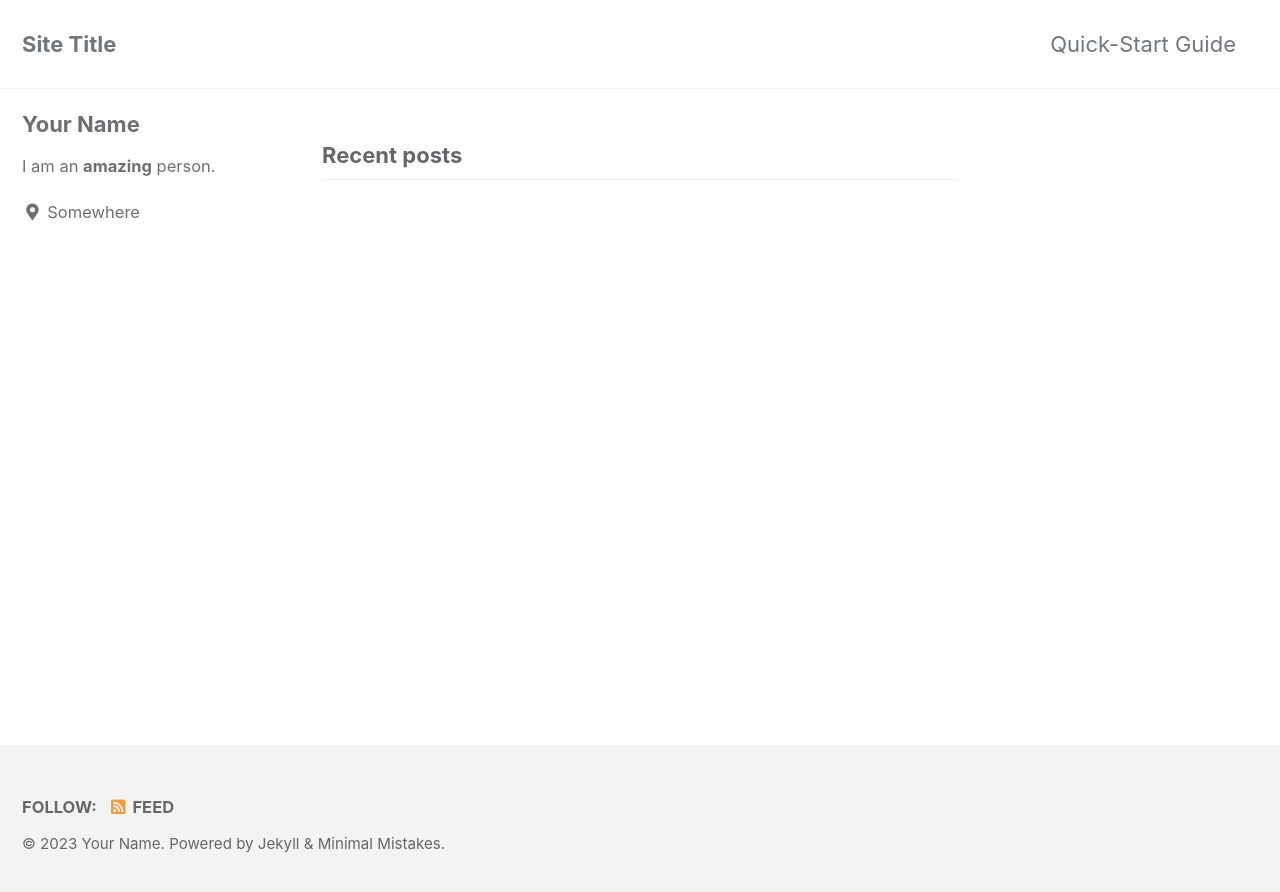
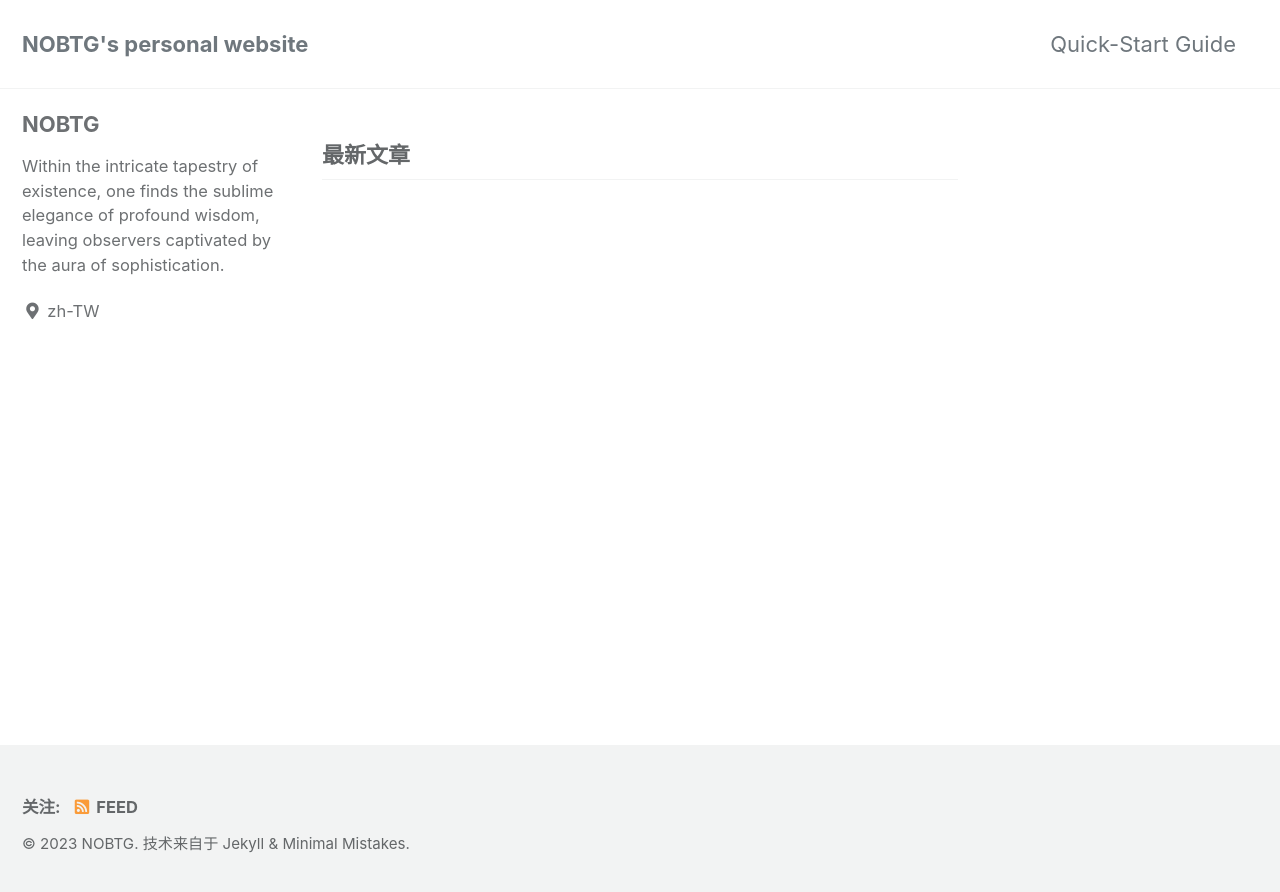
Before and after one commit to NOBTG/NOBTG.github.io, a Jekyll site: the page built from index.html, in a window 1280 px wide. Shown: the top 892 px of the page. Built offline with Jekyll 4.4.1, drawn with Linux system fonts in a browser that asks for light colours; cached includes are drawn as plain includes; the list of posts is cut into pages by our own code.

Commit message:
add and del

```diff
--- a/_config.yml
+++ b/_config.yml
@@ -15,11 +15,11 @@
 minimal_mistakes_skin    : "default" # "air", "aqua", "contrast", "dark", "dirt", "neon", "mint", "plum", "sunrise"
 
 # Site Settings
-locale                   : "en-US"
-title                    : "Site Title"
+locale                   : "zh-CN"
+title                    : "NOBTG's personal website"
 title_separator          : "-"
 subtitle                 : # site tagline that appears below site title in masthead
-name                     : "Your Name"
+name                     : "NOBTG"
 description              : "An amazing website."
 url                      : # the base hostname & protocol for your site e.g. "https://mmistakes.github.io"
 baseurl                  : # the subpath of your site, e.g. "/blog"
@@ -104,10 +104,10 @@ analytics:
 
 # Site Author
 author:
-  name             : "Your Name"
+  name             : "NOBTG"
   avatar           : # path of avatar image, e.g. "/assets/images/bio-photo.jpg"
-  bio              : "I am an **amazing** person."
-  location         : "Somewhere"
+  bio              : "Within the intricate tapestry of existence, one finds the sublime elegance of profound wisdom, leaving observers captivated by the aura of sophistication."
+  location         : "zh-TW"
   email            :
   links:
     - label: "Email"
```
Also changed, not shown: _data/authors.yml (deleted, +0 -27 lines).
